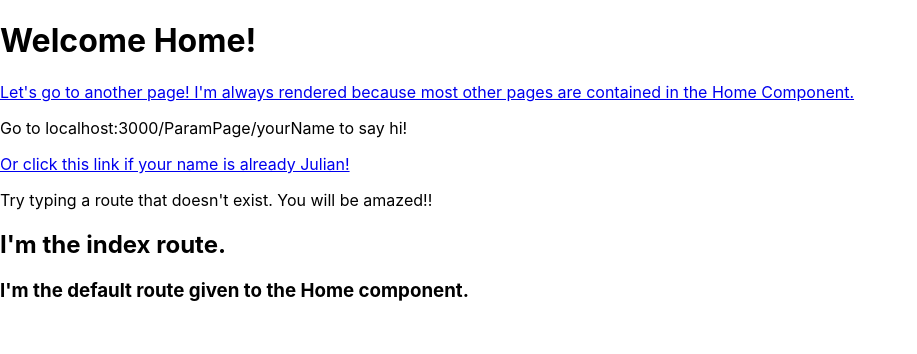
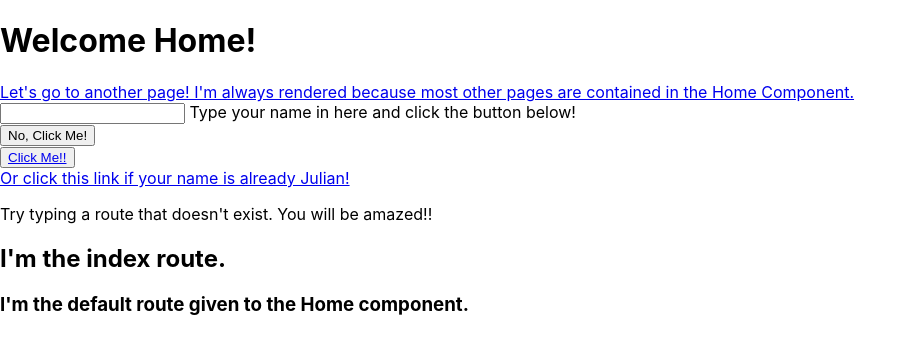
Before and after one commit to Jmetzger504/Hello-React-Router, a React (Create React App) app: page / in a window 1280 px wide. Shown: the top 354 px of the page, without its empty margins (0-917 px from the left). Built offline with nearby package versions, Linux system fonts and the light colour scheme.

Commit message:
Parameterized route implemented via navigate() in lambda/arrow function and via <Link>

```diff
--- a/package.json
+++ b/package.json
@@ -7,6 +7,7 @@
     "@testing-library/react": "^13.3.0",
     "@testing-library/user-event": "^13.5.0",
     "react": "^18.1.0",
+    "react-bootstrap": "^2.4.0",
     "react-dom": "^18.1.0",
     "react-router-dom": "^6.3.0",
     "react-scripts": "5.0.1",
--- a/src/components/Home/Home.js
+++ b/src/components/Home/Home.js
@@ -2,13 +2,37 @@ import React from 'react';
 import PropTypes from 'prop-types';
 import AnotherPage from '../AnotherPage/AnotherPage';
 import IndexRoute from '../IndexRoute/IndexRoute';
-import { Link, Outlet } from 'react-router-dom';
-const Home = () => (
+import { Link, Outlet, useNavigate } from 'react-router-dom';
+import { useState } from 'react';
+import Button from 'react-bootstrap/Button'
+import { Form } from 'react-bootstrap';
+const Home = () => {
+
+  let navigate = useNavigate();
+  const [name,setName] = useState('');
+
+  const sayHi = () => {
+    navigate('/ParamPage/'+ name);
+  }
+
+  const setTheName = (e) => {
+    e.preventDefault();
+    setName(e.target.value);
+  }
+
+
+
+  return (
   <div>
     <h1>Welcome Home!</h1>
     <nav>
     <Link to = "AnotherPage">Let's go to another page! I'm always rendered because most other pages are contained in the Home Component.</Link>
-    <p>Go to localhost:3000/ParamPage/yourName to say hi!</p>
+    <br/>
+    <input type = 'text' onChange = {(event) => setTheName(event)}></input> Type your name in here and click the button below!<br/>
+    <button onClick = { () => navigate('ParamPage/'+name)}>No, Click Me!</button><br/>
+
+
+    <button><Link to={`/ParamPage/${name}`}>Click Me!!</Link></button><br/>
     <Link to = "/ParamPage/Julian">Or click this link if your name is already Julian!</Link>
     <p>Try typing a route that doesn't exist. You will be amazed!!</p>
     <Outlet></Outlet>
@@ -16,7 +40,9 @@ const Home = () => (
     </nav>
   </div>
 
-);
+  )
+
+};
 
 Home.propTypes = {};
 
```
Also changed, not shown: src/App.js (+6 -1 lines), 1 other file (tests, documents, lock files or other folders).
